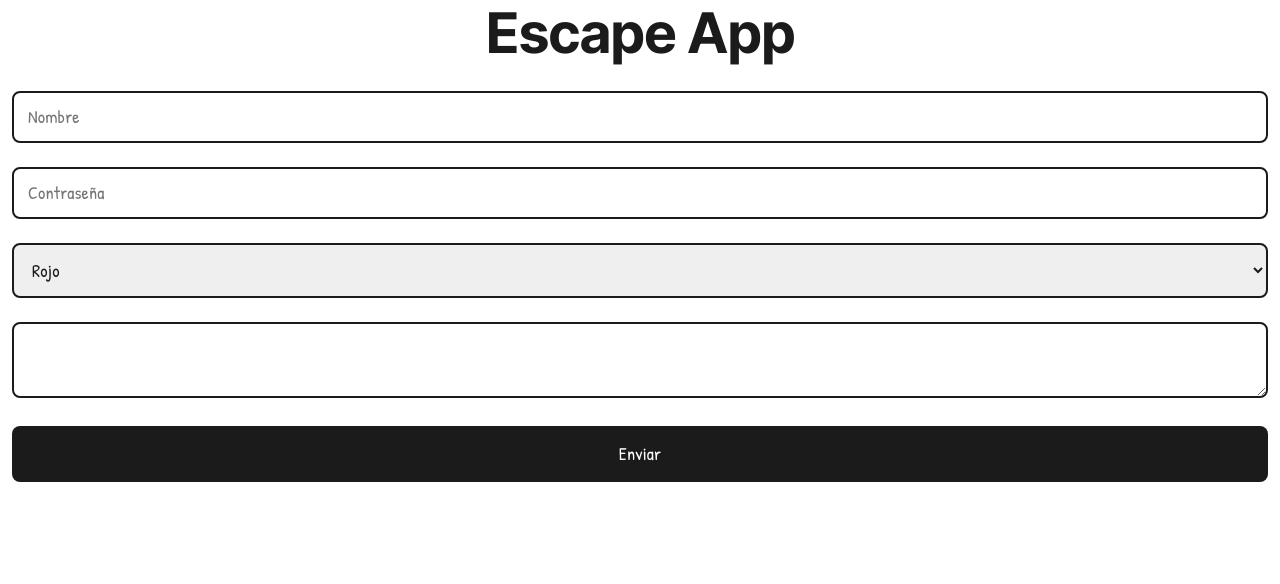
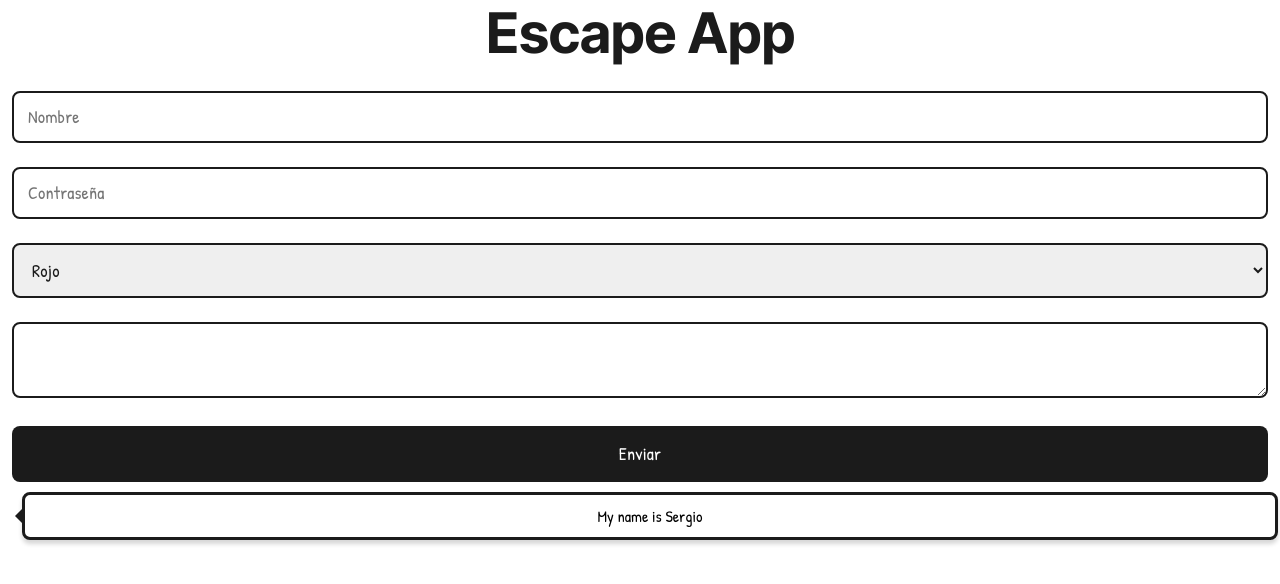
Before and after one commit to SergioMartinAlvaro/TASKAPP-BIRTHDAY, a React (Create React App) app in the folder FRONT/taskappfront/: page / in a window 1280 px wide. Shown: the top 584 px of the page. Built offline with nearby package versions, Linux system fonts and the light colour scheme.

Commit message:
Added tooltip component

```diff
--- a/FRONT/taskappfront/src/App.tsx
+++ b/FRONT/taskappfront/src/App.tsx
@@ -3,6 +3,7 @@ import logo from './logo.svg';
 import './App.css';
 import Form, { IFieldConfig } from './components/Form/Form';
 import Title, { ETitleSize } from './components/Title/Title';
+import Tooltip from './components/Tooltip/Tooltip';
 
 const fieldsConfig: IFieldConfig[] = [
   { type: 'input', name: 'name', placeholder: 'Nombre'},
@@ -16,6 +17,9 @@ const App = () => {
     <div className="App">
     <Title text="Escape App" size={ETitleSize.Large}></Title>
     <Form fields={fieldsConfig} />
+    <Tooltip position='right' type="secondary">
+      <p>My name is Sergio</p>
+    </Tooltip>
   </div>
   );
 }
--- /dev/null
+++ b/FRONT/taskappfront/src/components/Tooltip/Tooltip.scss
@@ -0,0 +1,97 @@
+@import "../../styles/global.scss";
+
+.tooltip {
+    font-family: "Patrick";
+    position: relative;
+    display: inline-block;
+    background-color: getColor(white);
+    border: 3px solid getColor(black);
+    padding: 10px;
+    border-radius: 8px;
+    margin: 10px;
+    box-shadow: 0px 4px 4px 0px rgba(0, 0, 0, 0.16);
+
+    &.tooltip-top {
+      &::before {
+        border-width: 10px 10px 0;
+        border-color: #f0f0f0 transparent transparent transparent;
+        top: -10px;
+        left: 50%;
+        transform: translateX(-50%);
+      }
+    }
+
+    &.tooltip-bottom {
+      &::before {
+        border-width: 0 10px 10px 10px;
+        border-color: transparent transparent #f0f0f0 transparent;
+        bottom: -10px;
+        left: 50%;
+        transform: translateX(-50%);
+      }
+    }
+
+    &.tooltip-left {
+      &::before {
+        border-width: 10px 10px 10px 0;
+        border-color: transparent #f0f0f0 transparent transparent;
+        left: -10px;
+        top: 50%;
+        transform: translateY(-50%);
+      }
+    }
+
+    &.tooltip-right {
+      &::before {
+        border-width: 10px 0 10px 10px;
+        border-color: transparent transparent transparent #f0f0f0;
+        right: -10px;
+        top: 50%;
+        transform: translateY(-50%);
+      }
+    }
+
+    .dialog-content {
+      z-index: 1;
+    }
+  }
+
+  .dialog-triangle {
+    position: absolute;
+    width: 0;
+    height: 0;
+    border-style: solid;
+
+    &.dialog-triangle-top {
+      border-width: 10px 10px 0;
+      border-color: getColor(black) transparent transparent transparent;
+      bottom: -10px;
+      left: 50%;
+      transform: translateX(-50%);
+    }
+
+    &.dialog-triangle-bottom {
+      border-width: 0 10px 10px 10px;
+      border-color: transparent transparent getColor(black) transparent;
+      top: -10px;
+      left: 50%;
+      transform: translateX(-50%);
+    }
+
+    &.dialog-triangle-left {
+      border-width: 10px 10px 10px 0;
+      border-color: transparent getColor(black) transparent transparent;
+      right: -10px;
+      top: 50%;
+      transform: translateY(-50%) rotate(180deg);
+    }
+
+    &.dialog-triangle-right {
+      border-width: 10px 0 10px 10px;
+      border-color: transparent transparent transparent getColor(black);
+      left: -10px;
+      top: 50%;
+      transform: translateY(-50%) rotate(-180deg);
+
+    }
+  }
--- a/FRONT/taskappfront/src/components/Tooltip/Tooltip.tsx
+++ b/FRONT/taskappfront/src/components/Tooltip/Tooltip.tsx
@@ -1,9 +1,19 @@
-import React from 'react'
+import React, { FC, ReactNode } from 'react';
+import './Tooltip.scss';
 
-const Tooltip = () => {
-  return (
-    <div>Tooltip</div>
-  )
+interface ITooltipProps {
+  position: 'top' | 'bottom' | 'left' | 'right';
+  children: ReactNode;
+  type: 'main' | 'secondary'
 }
 
-export default Tooltip
+const Tooltip: FC<ITooltipProps> = ({ position, children, type }) => {
+  return (
+    <div className={`tooltip tooltip-${position}`}>
+      <div className="dialog-content">{children}</div>
+      <div className={`dialog-triangle dialog-triangle-${position}`} />
+    </div>
+  );
+};
+
+export default Tooltip;
```
Also changed, not shown: FRONT/taskappfront/src/components/Tooltip/Tooltip.module.scss (deleted).
